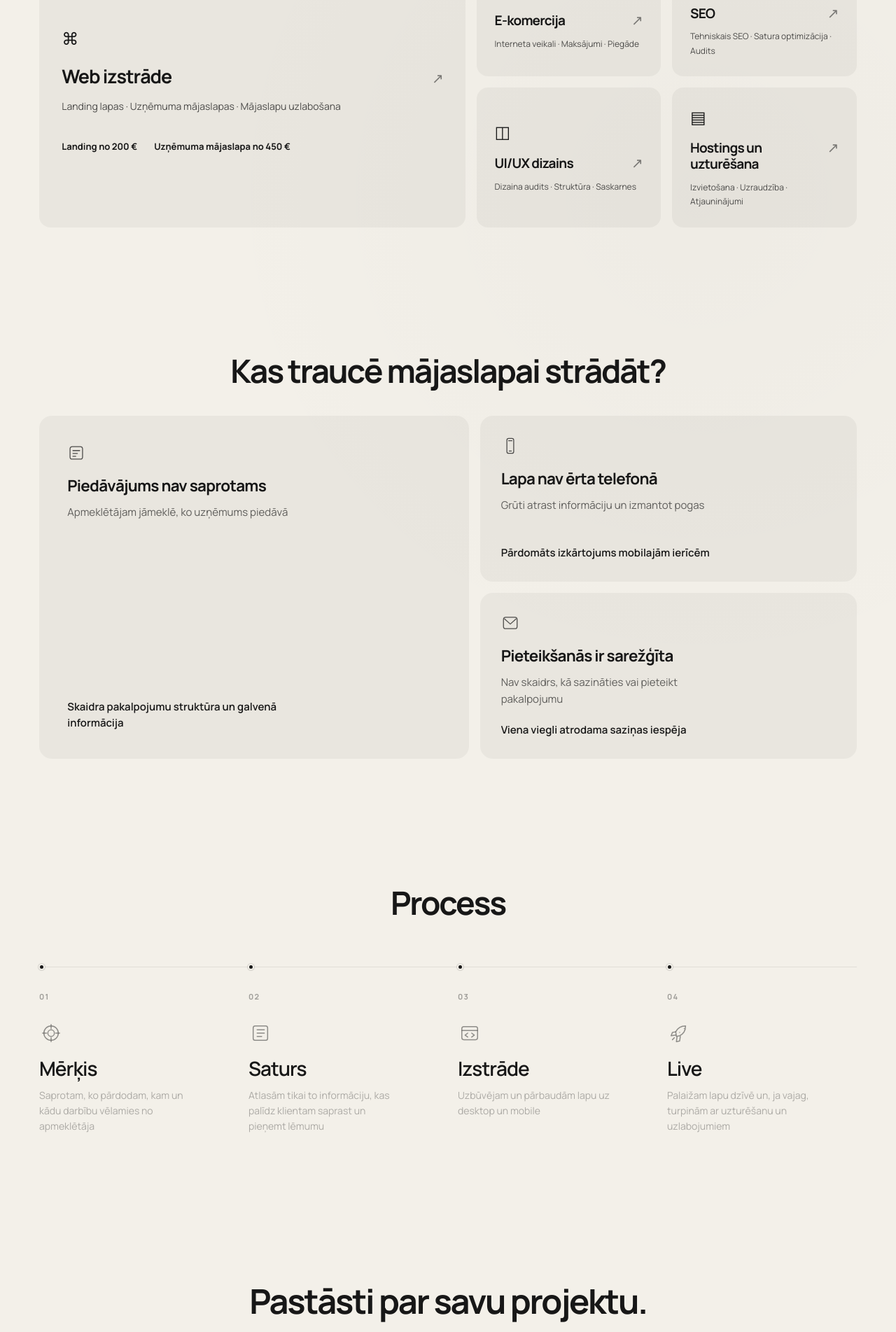
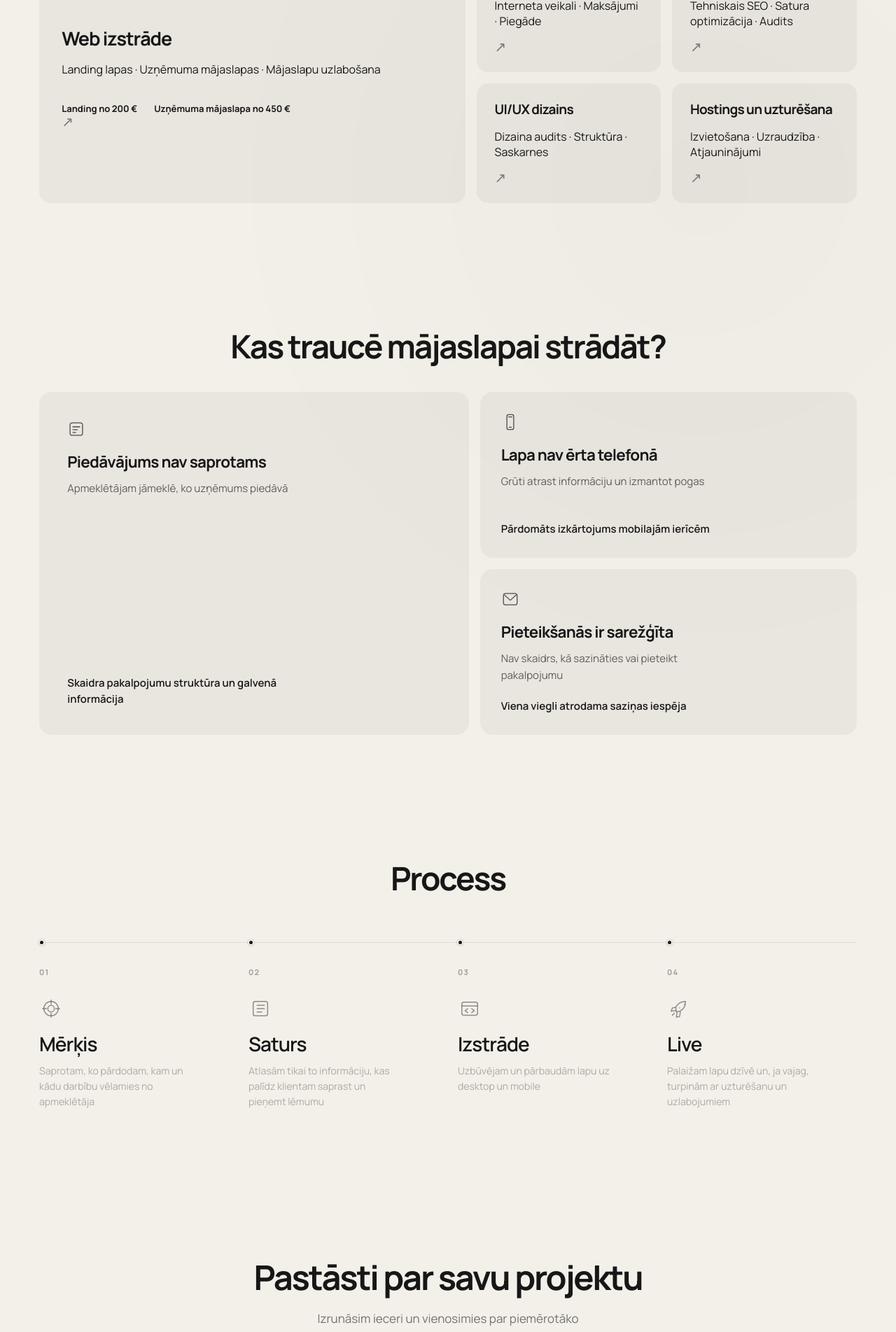
Before and after one commit to davisl24/WEBSITEAGENCY, a Next.js app: page / in a window 1280 px wide. Shown: the part 1049-2952 px from the top of the page at 70% size. Built offline with nearby package versions, Linux system fonts and the light colour scheme; no server answers.

Commit message:
Turn homepage services into clean typographic rows and remove CTA heading punctuation

```diff
--- a/app/page.tsx
+++ b/app/page.tsx
@@ -44,18 +44,20 @@ export default function Home() {
           <div className="services-head">
             <h2 id="services-title">Pakalpojumi</h2>
           </div>
-          <div className="kestrel-services-v2">
+          <div className="kestrel-services-v2 kestrel-services-editorial">
             <a className="ks-main ks-category" href="/pakalpojumi/web-izstrade">
-              <span className="ks-icon" aria-hidden="true">⌘</span>
-              <h3>Web izstrāde <span className="ks-arrow" aria-hidden="true">↗</span></h3>
-              <p>Landing lapas · Uzņēmuma mājaslapas · Mājaslapu uzlabošana</p>
-              <div className="ks-offers" aria-label="Sākuma cenas"><span>Landing no 200 €</span><span>Uzņēmuma mājaslapa no 450 €</span></div>
+              <div className="ks-row-body">
+                <h3>Web izstrāde</h3>
+                <p>Landing lapas · Uzņēmuma mājaslapas · Mājaslapu uzlabošana</p>
+                <div className="ks-offers" aria-label="Sākuma cenas"><span>Landing no 200 €</span><span>Uzņēmuma mājaslapa no 450 €</span></div>
+              </div>
+              <span className="ks-arrow" aria-hidden="true">↗</span>
             </a>
             <div className="ks-other-grid">
-              <a className="ks-item ks-category" href="/pakalpojumi/e-komercija"><span className="ks-icon" aria-hidden="true">▦</span><h3>E-komercija <span className="ks-arrow" aria-hidden="true">↗</span></h3><p>Interneta veikali · Maksājumi · Piegāde</p></a>
-              <a className="ks-item ks-category" href="/pakalpojumi/seo"><span className="ks-icon" aria-hidden="true">⌕</span><h3>SEO <span className="ks-arrow" aria-hidden="true">↗</span></h3><p>Tehniskais SEO · Satura optimizācija · Audits</p></a>
-              <a className="ks-item ks-category" href="/pakalpojumi/ui-ux"><span className="ks-icon" aria-hidden="true">◫</span><h3>UI/UX dizains <span className="ks-arrow" aria-hidden="true">↗</span></h3><p>Dizaina audits · Struktūra · Saskarnes</p></a>
-              <a className="ks-item ks-category" href="/pakalpojumi/hostings"><span className="ks-icon" aria-hidden="true">▤</span><h3>Hostings un uzturēšana <span className="ks-arrow" aria-hidden="true">↗</span></h3><p>Izvietošana · Uzraudzība · Atjauninājumi</p></a>
+              <a className="ks-item ks-category" href="/pakalpojumi/e-komercija"><div className="ks-row-body"><h3>E-komercija</h3><p>Interneta veikali · Maksājumi · Piegāde</p></div><span className="ks-arrow" aria-hidden="true">↗</span></a>
+              <a className="ks-item ks-category" href="/pakalpojumi/seo"><div className="ks-row-body"><h3>SEO</h3><p>Tehniskais SEO · Satura optimizācija · Audits</p></div><span className="ks-arrow" aria-hidden="true">↗</span></a>
+              <a className="ks-item ks-category" href="/pakalpojumi/ui-ux"><div className="ks-row-body"><h3>UI/UX dizains</h3><p>Dizaina audits · Struktūra · Saskarnes</p></div><span className="ks-arrow" aria-hidden="true">↗</span></a>
+              <a className="ks-item ks-category" href="/pakalpojumi/hostings"><div className="ks-row-body"><h3>Hostings un uzturēšana</h3><p>Izvietošana · Uzraudzība · Atjauninājumi</p></div><span className="ks-arrow" aria-hidden="true">↗</span></a>
             </div>
           </div>
         </div>
@@ -71,8 +73,8 @@ export default function Home() {
 
           <div className="call-content">
             <div>
-              <h2 id="call-title">Pastāsti par savu projektu.</h2>
-              <p>Izrunāsim ieceri un vienosimies par piemērotāko risinājumu.</p>
+              <h2 id="call-title">Pastāsti par savu projektu</h2>
+              <p>Izrunāsim ieceri un vienosimies par piemērotāko risinājumu</p>
             </div>
             <a className="call-cta" href="/kontakti">
               <span className="call-dot" aria-hidden="true" />
```
